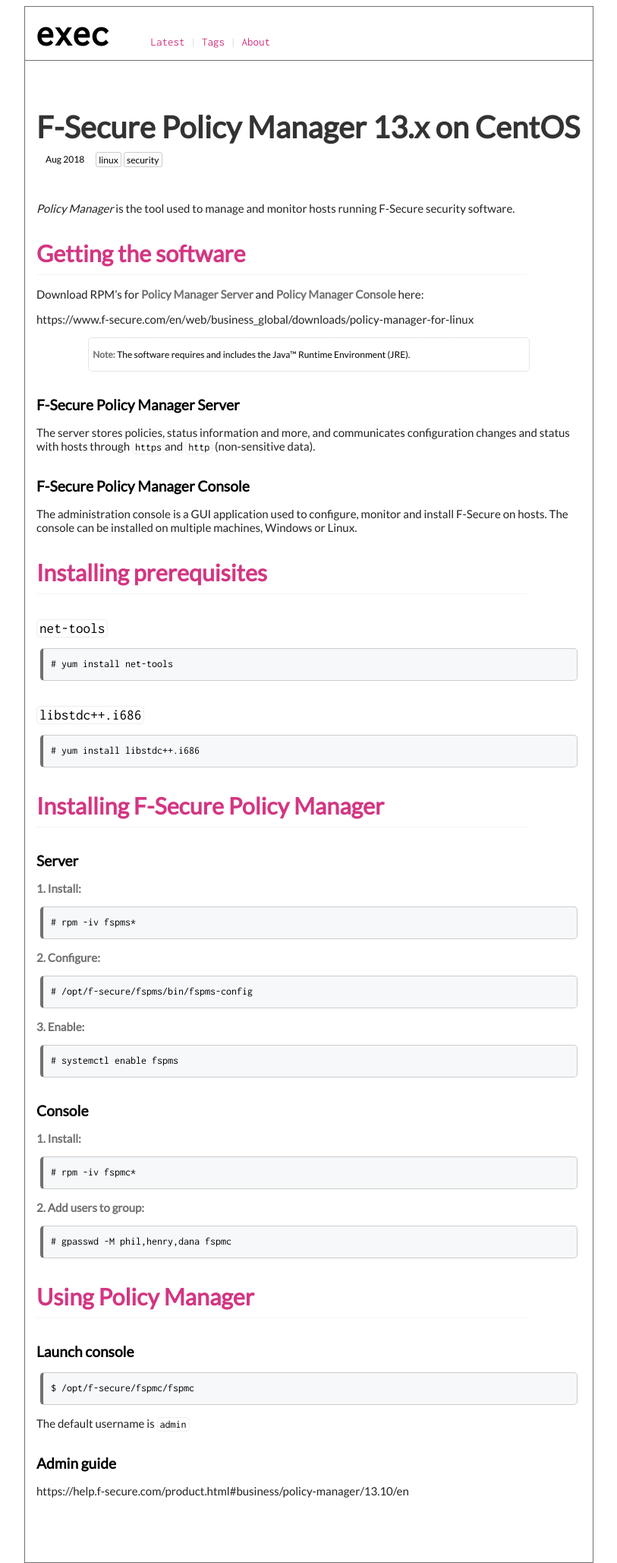
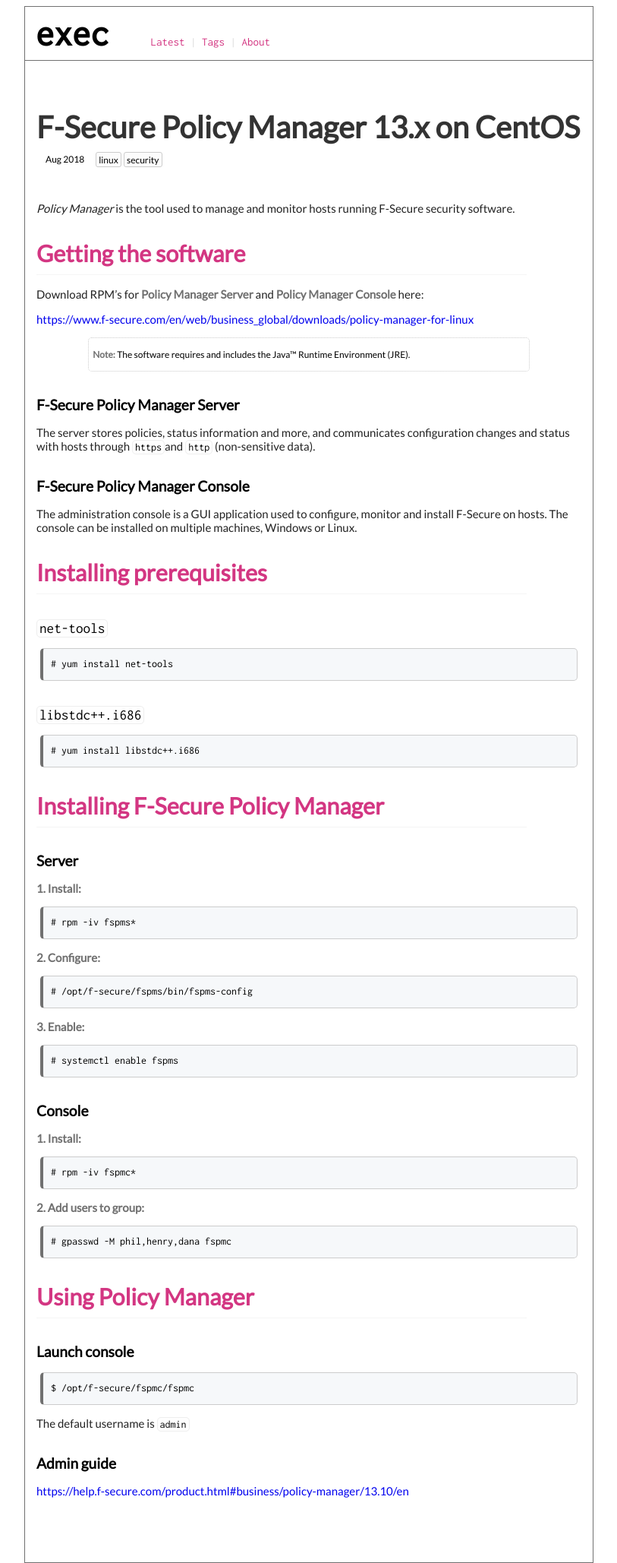
Before and after one commit to execas/execas.github.io, a Jekyll site: the page built from _posts/2018-08-30-f-secure-policy-manager-13x-on-centos.md, in a window 1280 px wide. Shown: the whole page at 76% size, without its empty margins (233-1046 px from the left). Built offline with Jekyll 4.4.1, drawn with Linux system fonts in a browser that asks for light colours.

Commit message:
Update 2018-08-30-f-secure-policy-manager-13x-on-centos.md

```diff
--- a/_posts/2018-08-30-f-secure-policy-manager-13x-on-centos.md
+++ b/_posts/2018-08-30-f-secure-policy-manager-13x-on-centos.md
@@ -11,7 +11,7 @@
 
 Download RPM's for **Policy Manager Server** and **Policy Manager Console** here:
 
-https://www.f-secure.com/en/web/business_global/downloads/policy-manager-for-linux
+<https://www.f-secure.com/en/web/business_global/downloads/policy-manager-for-linux>
 
 >**Note:** The software requires and includes the Java™ Runtime Environment (JRE).
 
@@ -88,4 +88,4 @@
 
 ### Admin guide
 
-https://help.f-secure.com/product.html#business/policy-manager/13.10/en
+<https://help.f-secure.com/product.html#business/policy-manager/13.10/en>
```
